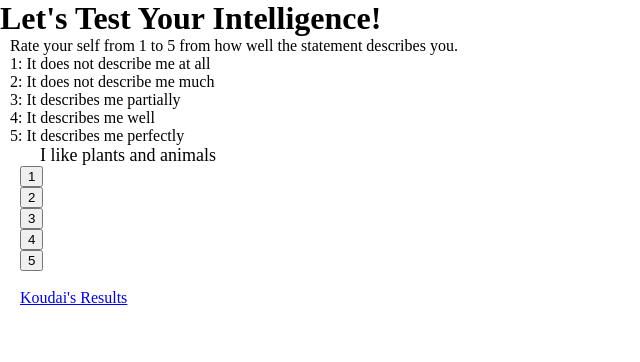
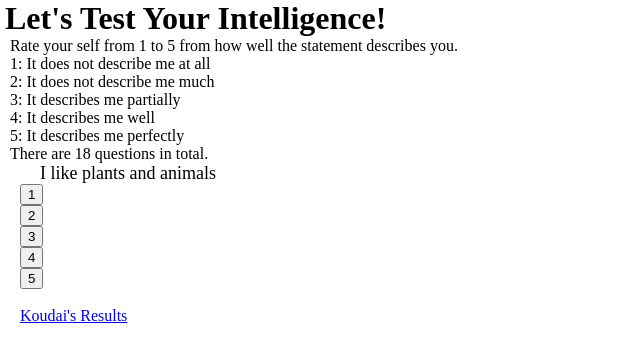
Before and after one commit to ACSKS/ACSKS.github.io, a plain HTML site: page index.html in a window 1280 px wide. Shown: the whole page, without its empty margins (0-640 px from the left). Drawn offline with Linux system fonts and the light colour scheme.

Commit message:
Add files via upload

```diff
--- a/a.js
+++ b/a.js
@@ -71,9 +71,7 @@ function five(){
   index++;
   question();
 }
-function calc(){
 
-}
 var oneBtn=document.getElementById('one');
 oneBtn.addEventListener('click',one,false);
 
--- a/index.html
+++ b/index.html
@@ -9,7 +9,7 @@
         </style>
     </head>
     <body>
-      <h1>Let's Test Your Intelligence!</h1>
+      <h1 style="padding-left: 5px;">Let's Test Your Intelligence!</h1>
       <p style="padding-left: 10px;">
         Rate your self from 1 to 5 from how well the statement describes you.<br>
         1: It does not describe me at all<br>
@@ -17,6 +17,7 @@
         3: It describes me partially<br>
         4: It describes me well<br>
         5: It describes me perfectly<br>
+        There are 18 questions in total.
       </p>
       <p id="myCanvas"  style="padding-left: 40px;"></p>
       <p style="padding-left: 20px;">
```
Also changed, not shown: result.html (+2 -0 lines).
